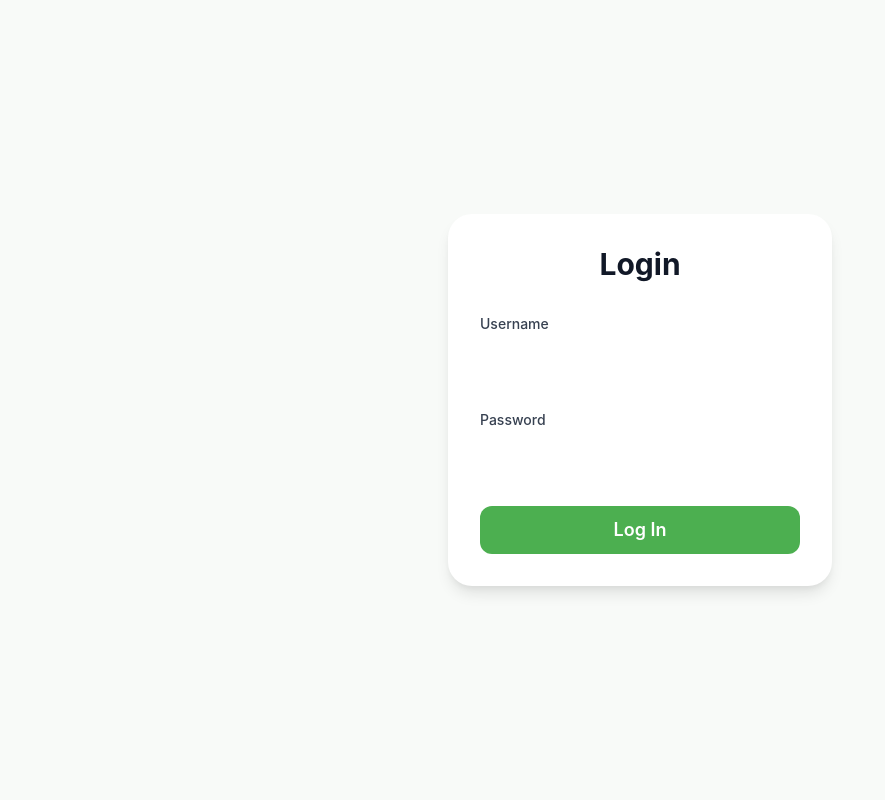
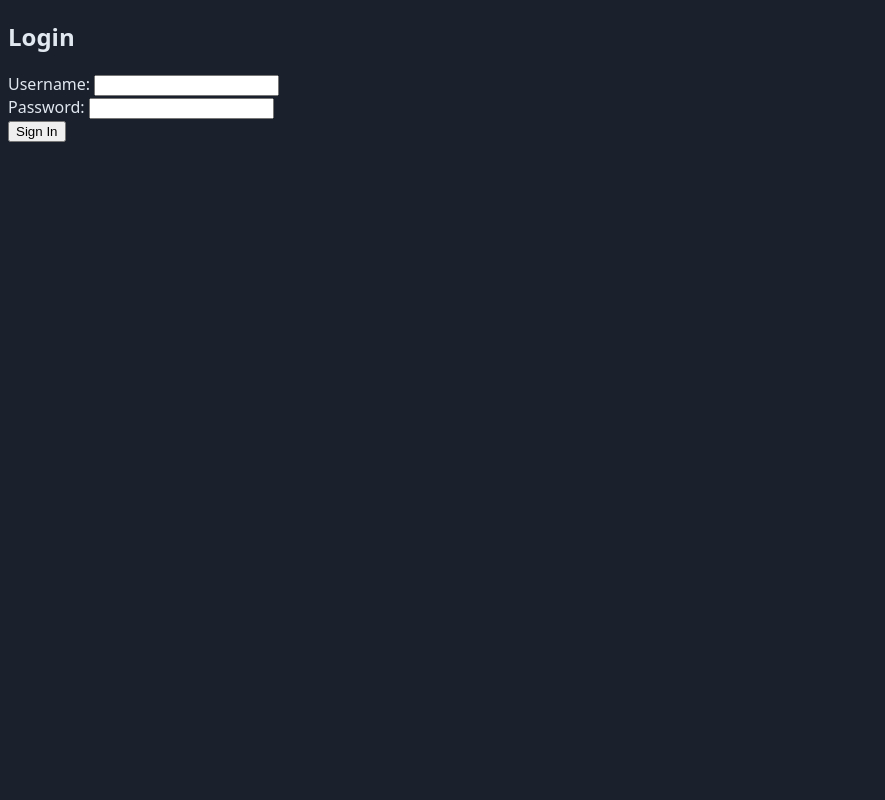
Before and after one commit to Frozen12/rclone-webGUI, a Flask app: page /login in a window 1280 px wide. Shown: the whole page, without its empty margins (0-885 px from the left). Run offline with Flask 3, Linux system fonts and the light colour scheme; parts of the project's set-up code (start-up, migrations or seed data) failed here and were passed over; some libraries are stand-ins or nearby versions.

Commit message:
Update login.html

```diff
--- a/templates/login.html
+++ b/templates/login.html
@@ -3,58 +3,43 @@
 <head>
     <meta charset="UTF-8">
     <meta name="viewport" content="width=device-width, initial-scale=1.0">
-    <title>Login - Rclone WebGUI</title>
-    <script src="https://cdn.tailwindcss.com"></script>
+    <title>Login</title>
+    <link href="https://cdn.tailwindcss.com" rel="stylesheet">
     <style>
         body {
-            font-family: 'Inter', sans-serif;
-            background-color: #F8FAF8; /* Whitish-green background */
+            background-color: #1a202c; /* Dark background */
+            color: #e2e8f0; /* Light text */
+            font-family: ui-sans-serif, system-ui, -apple-system, BlinkMacSystemFont, "Segoe UI", Roboto, "Helvetica Neue", Arial, "Noto Sans", sans-serif, "Apple Color Emoji", "Segoe UI Emoji", "Segoe UI Symbol", "Noto Color Emoji";
         }
-        .card {
-            background-color: white;
-            border-radius: 1.5rem; /* More rounded */
-            box-shadow: 0 10px 15px -3px rgba(0, 0, 0, 0.1), 0 4px 6px -2px rgba(0, 0, 0, 0.05);
+        .container {
+            max-width: 400px;
+        }
+        .input-field {
+            @apply shadow appearance-none border rounded w-full py-2 px-3 text-gray-700 leading-tight focus:outline-none focus:shadow-outline bg-gray-200;
         }
         .btn-primary {
-            background-color: #4CAF50; /* Green */
-            color: white;
-            border-radius: 0.75rem; /* Rounded */
-            transition: background-color 0.3s ease;
-        }
-        .btn-primary:hover {
-            background-color: #45a049; /* Darker green on hover */
-        }
-        .input-field {
-            border-radius: 0.75rem; /* Rounded */
-            border-color: #D1D5DB; /* Light gray border */
-            padding: 0.75rem 1rem;
-            transition: border-color 0.3s ease;
-        }
-        .input-field:focus {
-            outline: none;
-            border-color: #4CAF50; /* Green on focus */
-            box-shadow: 0 0 0 3px rgba(76, 175, 80, 0.3); /* Green glow */
+            @apply bg-blue-600 hover:bg-blue-700 text-white font-bold py-2 px-4 rounded focus:outline-none focus:shadow-outline transition duration-150 ease-in-out;
         }
     </style>
 </head>
-<body class="flex items-center justify-center min-h-screen text-gray-800">
-    <div class="card p-8 max-w-sm w-full mx-4">
-        <h2 class="text-3xl font-bold text-center text-gray-900 mb-8">Login</h2>
-        {% if error %}
-            <p class="text-red-500 text-center mb-4">{{ error }}</p>
-        {% endif %}
-        <form action="/login" method="POST" class="space-y-6">
-            <div>
-                <label for="username" class="block text-sm font-medium text-gray-700 mb-1">Username</label>
-                <input type="text" id="username" name="username" required
-                       class="input-field w-full text-gray-900 focus:ring focus:ring-green-300">
+<body class="flex items-center justify-center min-h-screen p-6">
+    <div class="container mx-auto bg-gray-800 p-8 rounded-lg shadow-xl">
+        <h2 class="text-3xl font-bold text-center mb-6 text-blue-400">Login</h2>
+        <form action="/login" method="POST">
+            <div class="mb-4">
+                <label for="username" class="block text-white text-sm font-bold mb-2">Username:</label>
+                <input type="text" id="username" name="username" class="input-field" required>
             </div>
-            <div>
-                <label for="password" class="block text-sm font-medium text-gray-700 mb-1">Password</label>
-                <input type="password" id="password" name="password" required
-                       class="input-field w-full text-gray-900 focus:ring focus:ring-green-300">
+            <div class="mb-6">
+                <label for="password" class="block text-white text-sm font-bold mb-2">Password:</label>
+                <input type="password" id="password" name="password" class="input-field" required>
             </div>
-            <button type="submit" class="btn-primary w-full py-2.5 text-lg font-semibold">Log In</button>
+            <div class="flex items-center justify-between">
+                <button type="submit" class="btn-primary w-full">Sign In</button>
+            </div>
+            {% if error %}
+                <p class="text-red-500 text-center text-sm mt-4">{{ error }}</p>
+            {% endif %}
         </form>
     </div>
 </body>
```
